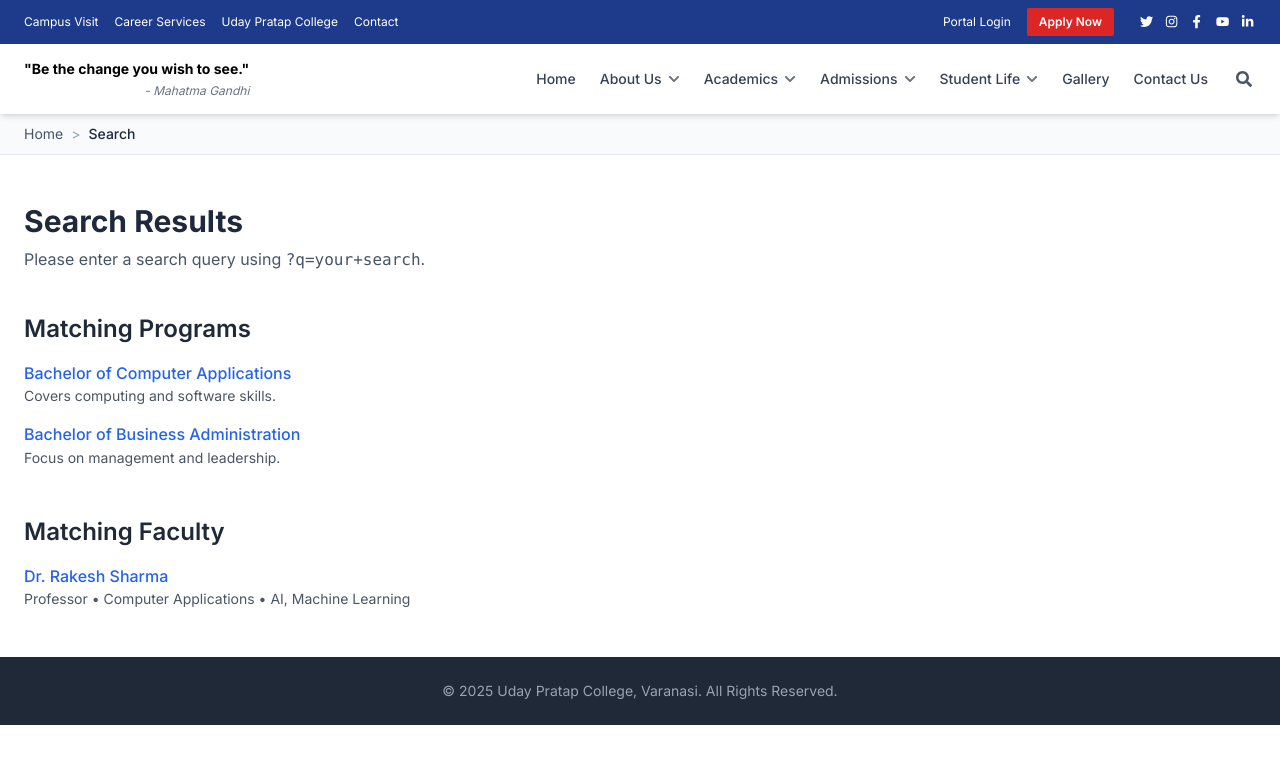
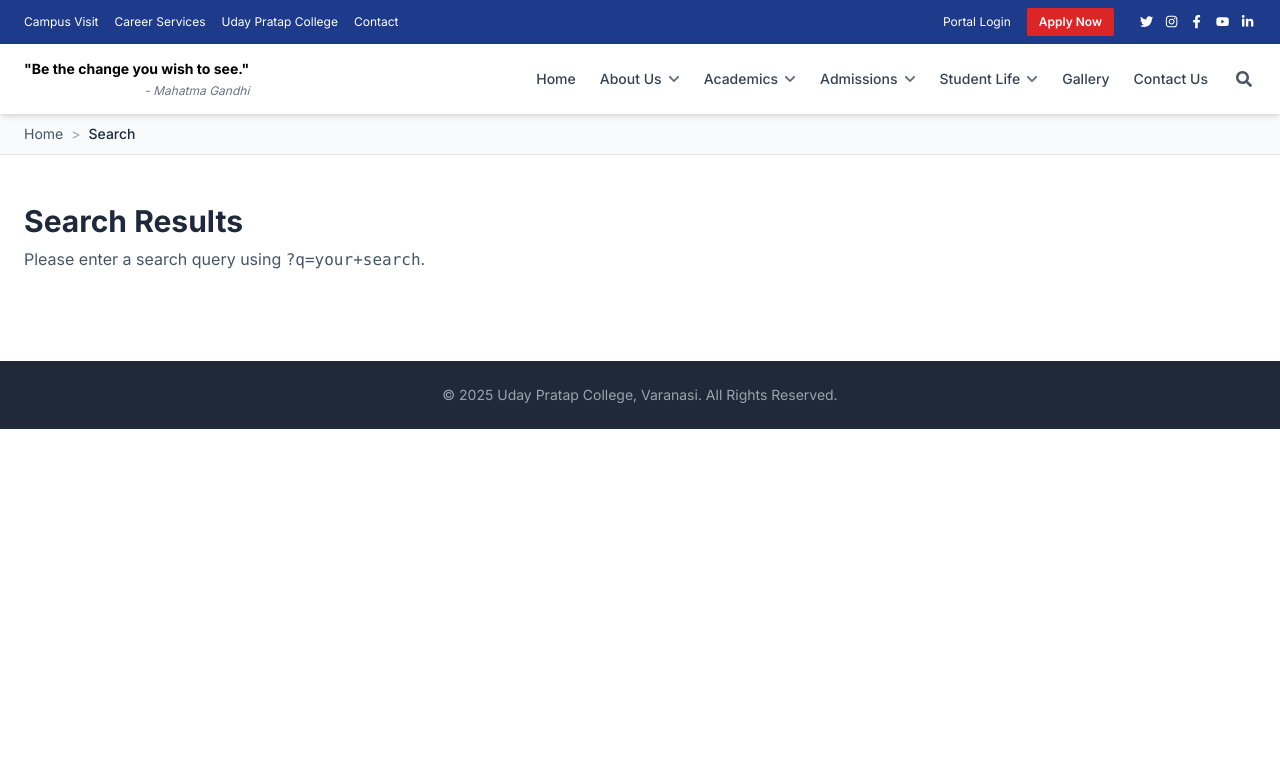
Before and after one commit to insatiatedsoulcode/udaypratapcollege, a Next.js app: page /search in a window 1280 px wide. Shown: the top 764 px of the page. Built offline with nearby package versions, Linux system fonts and the light colour scheme.

Commit message:
header and search functionality v2.9

```diff
--- a/app/search/page.tsx
+++ b/app/search/page.tsx
@@ -1,7 +1,11 @@
 // app/search/page.tsx
-import React from 'react';
+'use client';
+
+import React, { useMemo } from 'react';
+import Fuse from 'fuse.js';
 import Link from 'next/link';
 
+// Sample data
 const programsData = [
   {
     id: 'bca',
@@ -31,15 +35,28 @@ const facultyData = [
   },
 ];
 
-// ✅ Utility to highlight keyword matches
-function highlightText(text: string, keyword: string): string {
-  if (!keyword) return text;
-  const escapedKeyword = keyword.replace(/[.*+?^${}()|[\]\\]/g, '\\$&');
-  const regex = new RegExp(`(${escapedKeyword})`, 'gi');
-  return text.replace(regex, '<mark>$1</mark>');
+// 🔍 Highlight matched text
+function highlight(text: string, matches: readonly Fuse.RangeTuple[] | undefined): React.ReactNode {
+  if (!matches || matches.length === 0) return text;
+
+  const chunks: React.ReactNode[] = [];
+  let lastIndex = 0;
+
+  matches.forEach(([start, end], index) => {
+    if (lastIndex < start) {
+      chunks.push(text.slice(lastIndex, start));
+    }
+    chunks.push(<mark key={index}>{text.slice(start, end + 1)}</mark>);
+    lastIndex = end + 1;
+  });
+
+  if (lastIndex < text.length) {
+    chunks.push(text.slice(lastIndex));
+  }
+
+  return chunks;
 }
 
-// ✅ Component
 export default function SearchPage({
   searchParams,
 }: {
@@ -47,23 +64,39 @@ export default function SearchPage({
 }) {
   const query = searchParams?.q?.trim().toLowerCase() ?? '';
 
-  const programResults = programsData.filter((program) =>
-    program.name.toLowerCase().includes(query) ||
-    program.description.toLowerCase().includes(query)
+  const programFuse = useMemo(
+    () =>
+      new Fuse(programsData, {
+        keys: ['name', 'description'],
+        includeMatches: true,
+        threshold: 0.4,
+      }),
+    []
   );
 
-  const facultyResults = facultyData
-    .flatMap((dept) =>
-      dept.members.map((member) => ({
-        ...member,
-        department: dept.department,
-      }))
-    )
-    .filter((member) =>
-      member.name.toLowerCase().includes(query) ||
-      member.designation.toLowerCase().includes(query) ||
-      member.expertise.some((skill) => skill.toLowerCase().includes(query))
-    );
+  const facultyFlatList = useMemo(
+    () =>
+      facultyData.flatMap((dept) =>
+        dept.members.map((member) => ({
+          ...member,
+          department: dept.department,
+        }))
+      ),
+    []
+  );
+
+  const facultyFuse = useMemo(
+    () =>
+      new Fuse(facultyFlatList, {
+        keys: ['name', 'designation', 'department', 'expertise'],
+        includeMatches: true,
+        threshold: 0.4,
+      }),
+    [facultyFlatList]
+  );
+
+  const programResults = query ? programFuse.search(query) : [];
+  const facultyResults = query ? facultyFuse.search(query) : [];
 
   const hasResults = programResults.length > 0 || facultyResults.length > 0;
 
@@ -88,22 +121,16 @@ export default function SearchPage({
               Matching Programs
             </h2>
             <ul className="space-y-4">
-              {programResults.map((program) => (
-                <li key={program.id}>
-                  <Link href={program.detailsLink}>
-                    <span
-                      className="text-blue-600 hover:underline font-medium"
-                      dangerouslySetInnerHTML={{
-                        __html: highlightText(program.name, query),
-                      }}
-                    ></span>
+              {programResults.map(({ item, matches }) => (
+                <li key={item.id}>
+                  <Link href={item.detailsLink}>
+                    <span className="text-blue-600 hover:underline font-medium">
+                      {highlight(item.name, matches?.find((m) => m.key === 'name')?.indices)}
+                    </span>
                   </Link>
-                  <p
-                    className="text-sm text-gray-600"
-                    dangerouslySetInnerHTML={{
-                      __html: highlightText(program.description, query),
-                    }}
-                  ></p>
+                  <p className="text-sm text-gray-600">
+                    {highlight(item.description, matches?.find((m) => m.key === 'description')?.indices)}
+                  </p>
                 </li>
               ))}
             </ul>
@@ -116,25 +143,19 @@ export default function SearchPage({
               Matching Faculty
             </h2>
             <ul className="space-y-4">
-              {facultyResults.map((faculty, idx) => (
+              {facultyResults.map(({ item, matches }, idx) => (
                 <li key={idx}>
-                  <Link href={faculty.profileLink}>
-                    <span
-                      className="text-blue-600 hover:underline font-medium"
-                      dangerouslySetInnerHTML={{
-                        __html: highlightText(faculty.name, query),
-                      }}
-                    ></span>
+                  <Link href={item.profileLink}>
+                    <span className="text-blue-600 hover:underline font-medium">
+                      {highlight(item.name, matches?.find((m) => m.key === 'name')?.indices)}
+                    </span>
                   </Link>
-                  <p
-                    className="text-sm text-gray-600"
-                    dangerouslySetInnerHTML={{
-                      __html: highlightText(
-                        `${faculty.designation} • ${faculty.department} • ${faculty.expertise.join(', ')}`,
-                        query
-                      ),
-                    }}
-                  ></p>
+                  <p className="text-sm text-gray-600">
+                    {highlight(
+                      `${item.designation} • ${item.department} • ${item.expertise.join(', ')}`,
+                      matches?.find((m) => ['designation', 'department', 'expertise'].includes(m.key as string))?.indices
+                    )}
+                  </p>
                 </li>
               ))}
             </ul>
--- a/package.json
+++ b/package.json
@@ -10,6 +10,7 @@
   },
   "dependencies": {
     "framer-motion": "^12.16.0",
+    "fuse.js": "^7.1.0",
     "next": "15.1.8",
     "react": "^19.0.0",
     "react-dom": "^19.0.0",
```
Also changed, not shown: 1 other file (tests, documents, lock files or other folders).
